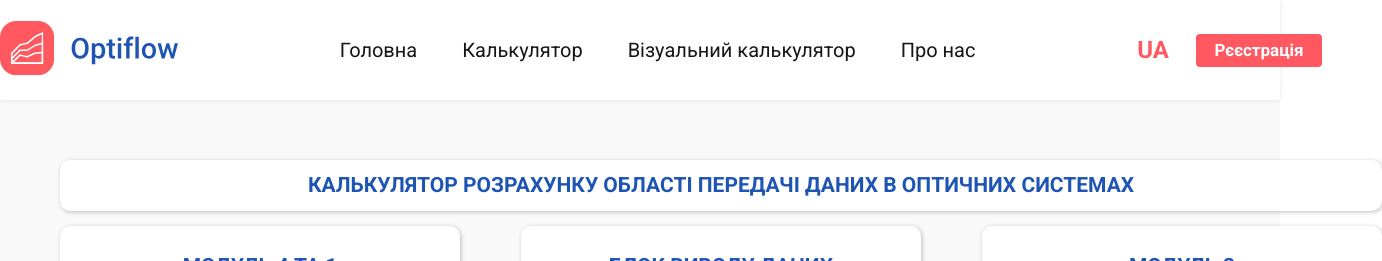
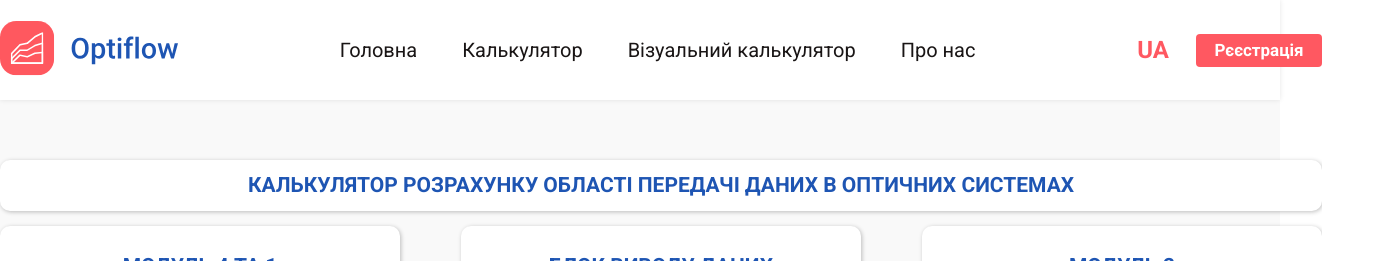
Before and after one commit to Skiftech-project/optiflow-frontend, a React (Vite) app: page / in a window 1280 px wide. Shown: the top 261 px of the page, 1382 px wide, since content can reach past the window. Built offline with nearby package versions, Linux system fonts and the light colour scheme.

Commit message:
refactored layout for app pages

```diff
--- a/src/components/app/App.jsx
+++ b/src/components/app/App.jsx
@@ -14,7 +14,6 @@ const App = () => {
         <>
             <Header />
             <main className={styles.main}>
-                <div className="container">
                 <Routes>
                     <Route
                         path="/"
@@ -37,7 +36,6 @@ const App = () => {
                         element={<NotFoundPage />}
                     />
                 </Routes>
-                </div>
             </main>
             <Footer />
         </>
--- a/src/components/app/App.module.css
+++ b/src/components/app/App.module.css
@@ -3,5 +3,5 @@
     flex-grow: 1;
     display: flex;
     flex-direction: column;
-    padding: 60px 60px;
+    /* padding: 60px 60px; */
 }
--- a/src/components/simple/TitleBlock/TitleBlock.module.css
+++ b/src/components/simple/TitleBlock/TitleBlock.module.css
@@ -7,7 +7,7 @@
     border-radius: 10px;
     background: #fff;
     box-shadow: 1px 1px 4px 0px rgba(0, 0, 0, 0.25);
-    margin-bottom: 15px;
+    margin: 60px 0px 15px 0px;
 }
 
 .title__text {
--- a/src/pages/AboutUsPage/AboutUsPage.jsx
+++ b/src/pages/AboutUsPage/AboutUsPage.jsx
@@ -1,6 +1,10 @@
 import './AboutUsPage.css';
 const AboutUsPage = () => {
-    return <div>AboutUs Page</div>;
+    return (
+        <div className="container">
+            <div>AboutUs Page</div>
+        </div>
+    );
 };
 
 export default AboutUsPage;
--- a/src/pages/CalculatorPage/CalculatorPage.jsx
+++ b/src/pages/CalculatorPage/CalculatorPage.jsx
@@ -5,8 +5,10 @@ import './CalculatorPage.css';
 const CalculatorPage = () => {
     return (
         <>
-            <TitleBlock text="Калькулятор розрахунку області передачі даних в оптичних системах" />
-            <FirstModule />
+            <div className="container">
+                <TitleBlock text="Калькулятор розрахунку області передачі даних в оптичних системах" />
+                <FirstModule />
+            </div>
         </>
     );
 };
--- a/src/pages/MainPage/MainPage.jsx
+++ b/src/pages/MainPage/MainPage.jsx
@@ -1,6 +1,10 @@
 import './MainPage.css';
 const MainPage = () => {
-    return <div>Main Page</div>;
+    return (
+        <div className="container">
+            <div>Main Page</div>
+        </div>
+    );
 };
 
 export default MainPage;
--- a/src/pages/NotFoundPage/NotFoundPage.jsx
+++ b/src/pages/NotFoundPage/NotFoundPage.jsx
@@ -1,6 +1,10 @@
 import './NotFoundPage.css';
 const NotFoundPage = () => {
-    return <div>404 not found</div>;
+    return (
+        <div className="container">
+            <div>404 not found</div>
+        </div>
+    );
 };
 
 export default NotFoundPage;
```
Lines whose indentation alone changed are shown as unchanged.
